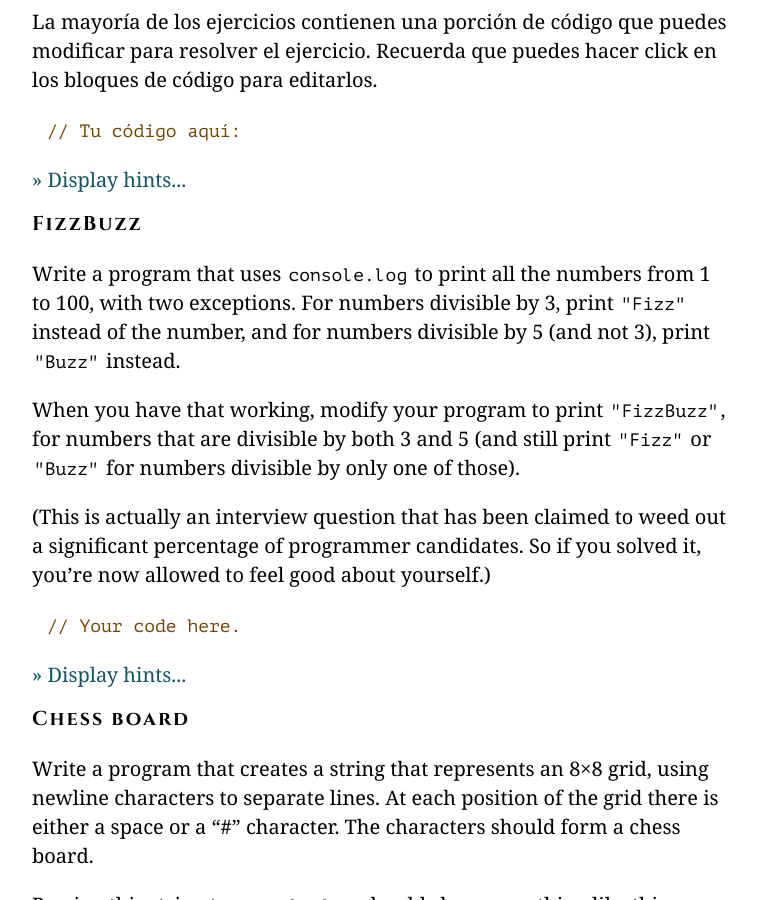
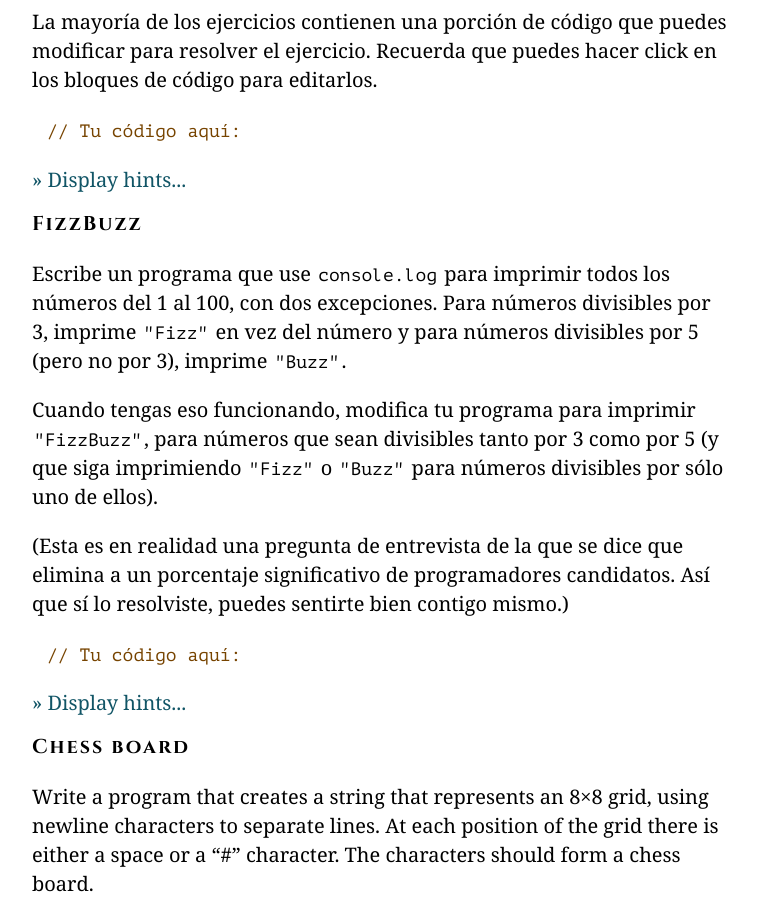
Before and after one commit to hectorip/Eloquent-JavaScript-ES-online, a Jekyll site: the page chapters/02_program_structure.html, which Jekyll copies as it is, in a window 1280 px wide and 900 px high, scrolled down 20319 px. Shown: the whole window, without its empty margins (258-1015 px from the left). Built offline with Jekyll 4.4.1, drawn with Linux system fonts in a browser that asks for light colours; nearby versions of some CDN libraries; library files that are not in the unit come from our copies.

Commit message:
fizzBuzz ejercicio

```diff
--- a/chapters/02_program_structure.html
+++ b/chapters/02_program_structure.html
@@ -658,18 +658,19 @@ ir de <code>"#"</code> a <code>"##"</code> añadiendo un carácter (<code>+= "#"
 puede seguir de cerca el programa de impresión de números.</p>
 </div></div>
 <h3><a class=h_ident id="h_rebKE3gdjV" href="#h_rebKE3gdjV"></a>FizzBuzz</h3>
-<p><a class=p_ident id="p_i0Cvwf75cQ" href="#p_i0Cvwf75cQ"></a>Write a
-program that uses <code>console.log</code> to print all the numbers from 1 to
-100, with two exceptions. For numbers divisible by 3, print <code>"Fizz"</code>
-instead of the number, and for numbers divisible by 5 (and not 3),
-print <code>"Buzz"</code> instead.</p>
-<p><a class=p_ident id="p_fJ/4Bt0n0A" href="#p_fJ/4Bt0n0A"></a>When you have that working, modify your program to print <code>"FizzBuzz"</code>,
-for numbers that are divisible by both 3 and 5 (and still print
-<code>"Fizz"</code> or <code>"Buzz"</code> for numbers divisible by only one of those).</p>
-<p><a class=p_ident id="p_ixkJ0lwGKY" href="#p_ixkJ0lwGKY"></a>(This is actually an interview question that has been claimed to
-weed out a significant percentage of programmer candidates. So if you
-solved it, you&#8217;re now allowed to feel good about yourself.)</p>
-<pre data-language="javascript" class="snippet cm-s-default"><a class=c_ident id="c_CfkOp8tkUe" href="#c_CfkOp8tkUe"></a><span class="cm-comment">// Your code here.</span></pre>
+<p><a class=p_ident id="p_pkyOn3EItT" href="#p_pkyOn3EItT"></a>Escribe
+un programa que use <code>console.log</code> para imprimir todos los números
+del 1 al 100, con dos excepciones. Para números divisibles por 3,
+imprime <code>"Fizz"</code> en vez del número y para números divisibles por 5
+(pero no por 3), imprime <code>"Buzz"</code>.</p>
+<p><a class=p_ident id="p_jr6Z4Y+Ct5" href="#p_jr6Z4Y+Ct5"></a>Cuando tengas eso funcionando, modifica tu programa para imprimir
+<code>"FizzBuzz"</code>, para números que sean divisibles tanto por 3 como por 5
+(y que siga imprimiendo <code>"Fizz"</code> o <code>"Buzz"</code> para números divisibles por
+sólo uno de ellos).</p>
+<p><a class=p_ident id="p_TMqQadg6Yc" href="#p_TMqQadg6Yc"></a>(Esta es en realidad una pregunta de entrevista de la que se dice
+que elimina a un porcentaje significativo de programadores candidatos.
+Así que sí lo resolviste, puedes sentirte bien contigo mismo.)</p>
+<pre data-language="javascript" class="snippet cm-s-default"><a class=c_ident id="c_1aVBi0Qp/v" href="#c_1aVBi0Qp/v"></a><span class="cm-comment">// Tu código aquí:</span></pre>
 <div class=solution><div class=solution-text>
 <p><a class=p_ident id="p_eChcRqNQtZ" href="#p_eChcRqNQtZ"></a>Going
 over the numbers is clearly a looping job, and selecting what to print
```
